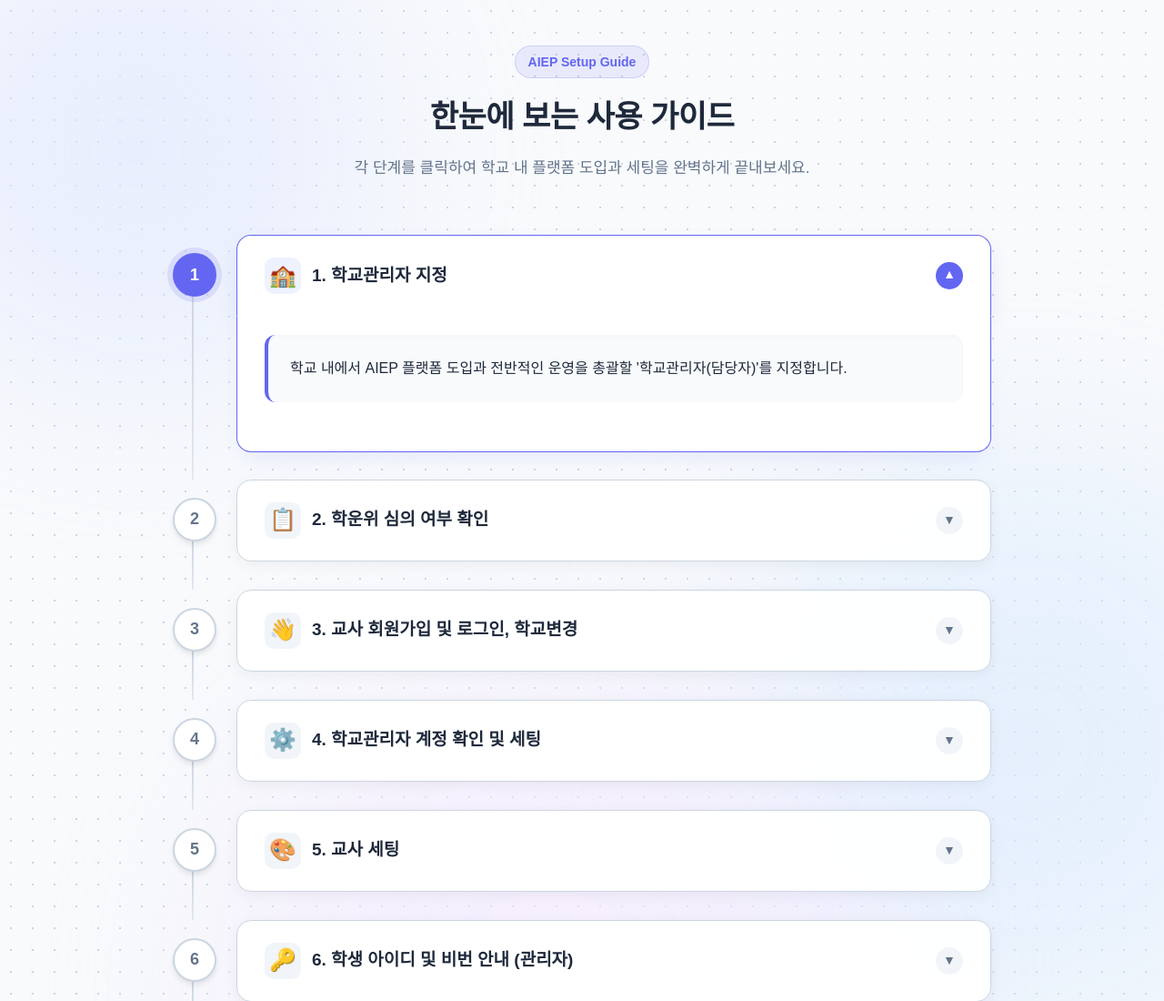
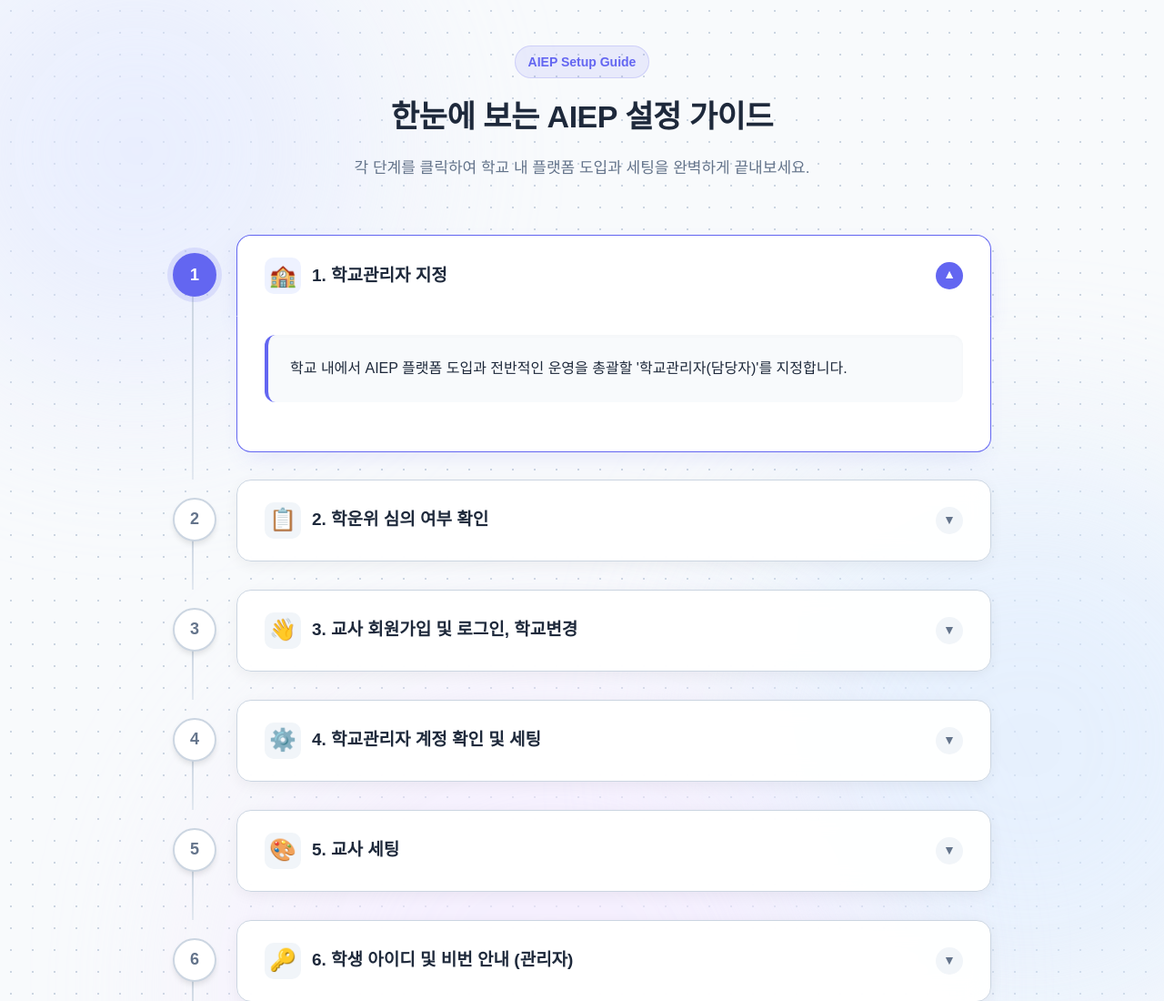
Before and after one commit to gyeongbukes/AIEP, a plain HTML site: page index.html in a window 1280 px wide. Shown: the top 1100 px of the page at 91% size. Drawn offline with Linux system fonts and the light colour scheme; a web font is replaced by a local one.

Commit message:
Update index.html

```diff
--- a/index.html
+++ b/index.html
@@ -323,7 +323,7 @@
 
     <header>
         <div class="header-badge">AIEP Setup Guide</div>
-        <h1>한눈에 보는 사용 가이드</h1>
+        <h1>한눈에 보는 AIEP 설정 가이드</h1>
         <p>각 단계를 클릭하여 학교 내 플랫폼 도입과 세팅을 완벽하게 끝내보세요.</p>
     </header>
 
```
